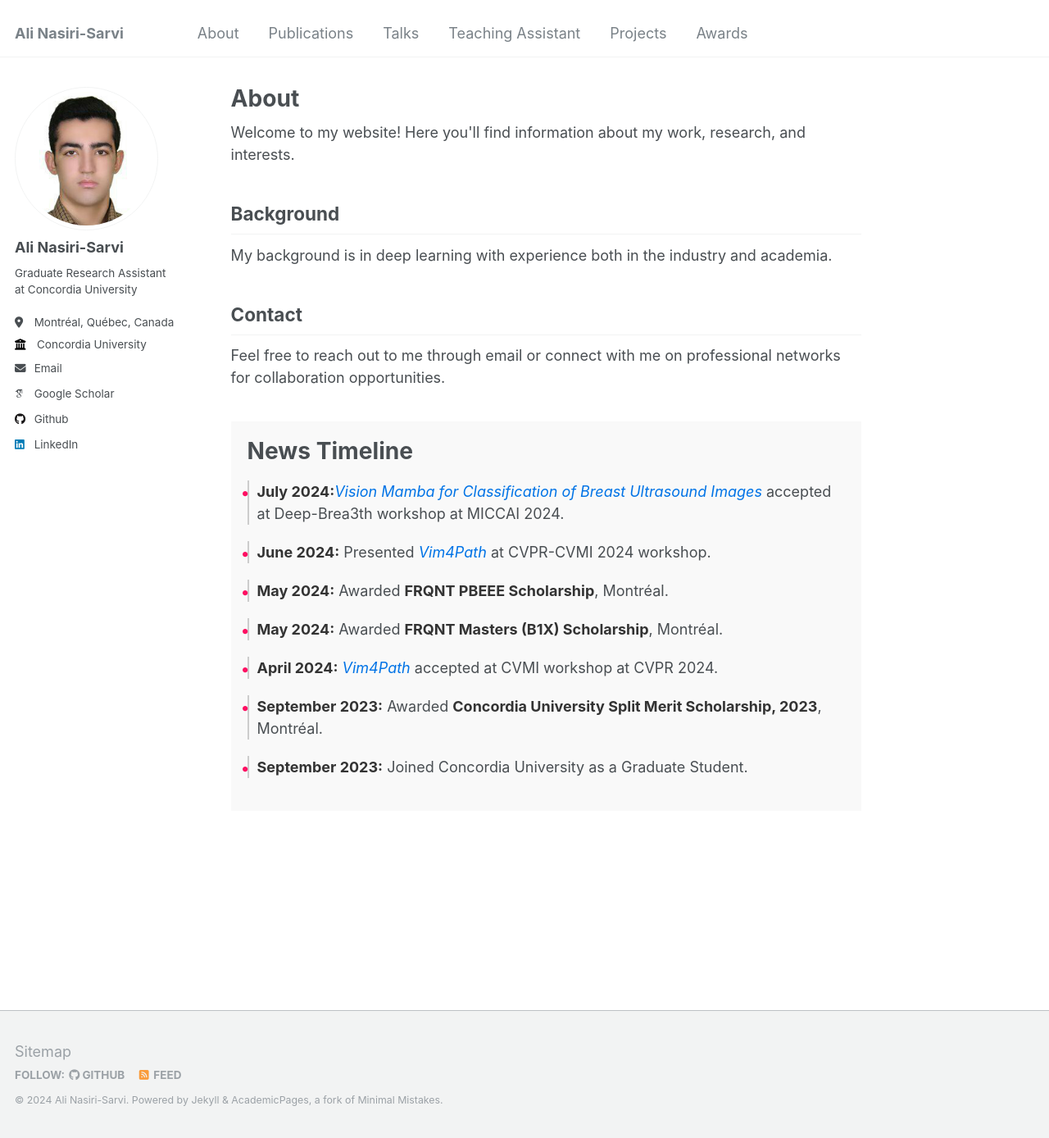
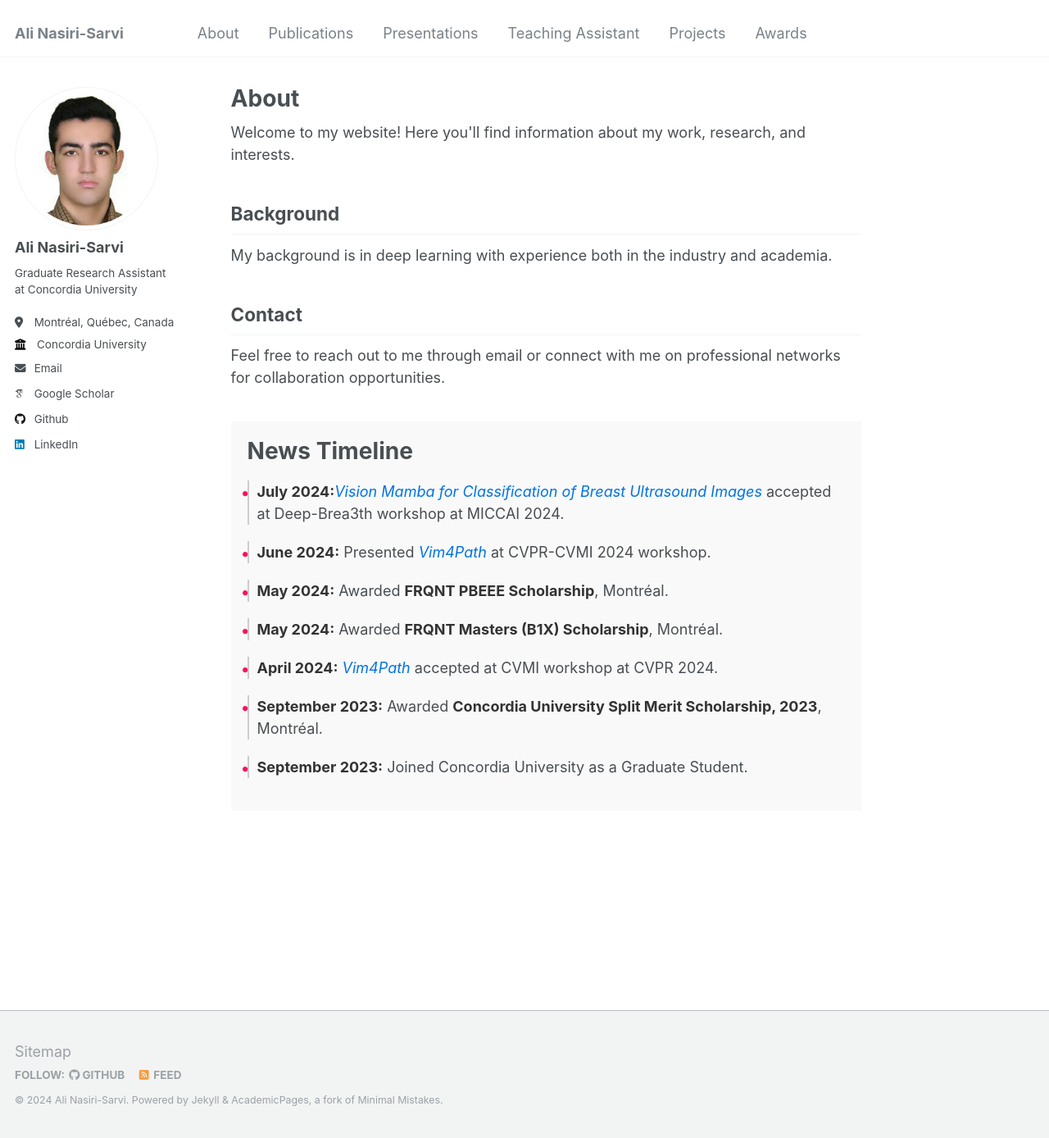
Before and after one commit to anasiri/anasiri.github.io, a Jekyll site: the page built from _pages/about.md, in a window 1280 px wide and 1388 px high. Shown: the whole window at 82% size. Built offline with Jekyll 4.4.1, drawn with Linux system fonts in a browser that asks for light colours; some web fonts are replaced.

Commit message:
Update navigation.yml

```diff
--- a/_data/navigation.yml
+++ b/_data/navigation.yml
@@ -11,8 +11,8 @@ main:
   - title: "Publications"
     url: /publications/
 
-  - title: "Talks"
-    url: /talks/
+  - title: "Presentations"
+    url: /presentation/
 
   - title: "Teaching Assistant"
     url: /teaching/
```
